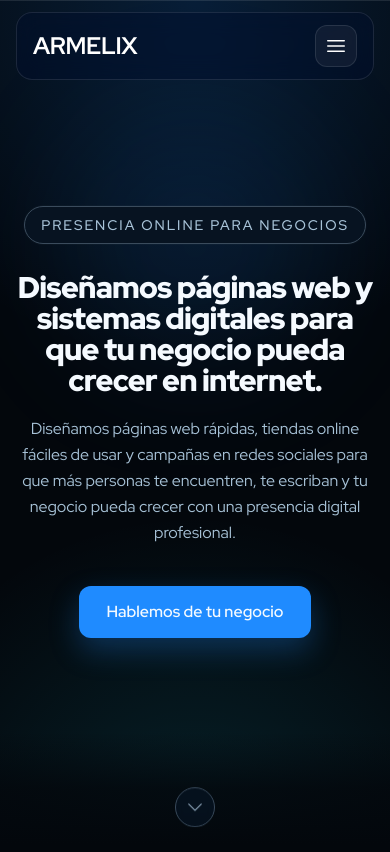
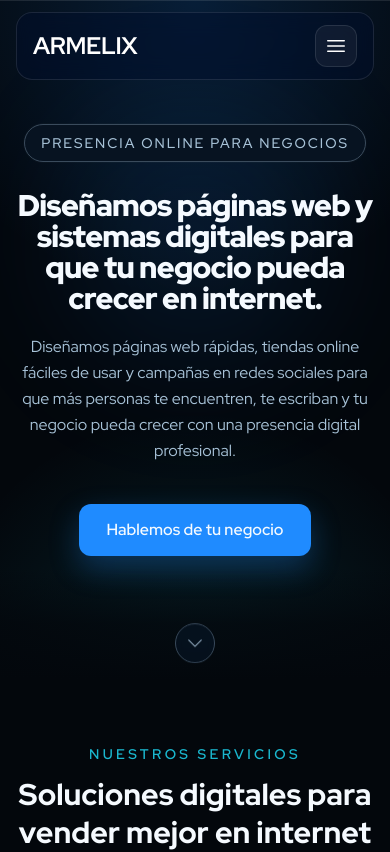
Before and after one commit to Naim-Melita/landing-page, a React (Vite) app: page / in a window 390 px wide. Shown: the top 852 px of the page. Built offline with nearby package versions, Linux system fonts and the light colour scheme.

Commit message:
update: branding change

```diff
--- a/src/components/Hero.tsx
+++ b/src/components/Hero.tsx
@@ -9,7 +9,7 @@ export default function Hero() {
     <section
       ref={sectionRef}
       id="home"
-      className="relative flex min-h-svh items-center justify-center overflow-hidden bg-armelix-background px-4 py-28 sm:px-6 md:h-screen md:py-0"
+      className="relative flex min-h-[680px] items-center justify-center overflow-hidden bg-armelix-background px-4 py-28 sm:min-h-[720px] sm:px-6 md:h-screen md:min-h-0 md:py-0"
     >
       <div className="absolute inset-0 bg-[radial-gradient(circle_at_top,_rgba(31,139,255,0.18),_transparent_42%),radial-gradient(circle_at_bottom,_rgba(32,227,255,0.12),_transparent_38%)]" />
       <div className="absolute inset-x-0 top-0 h-px bg-white/10" />
```
